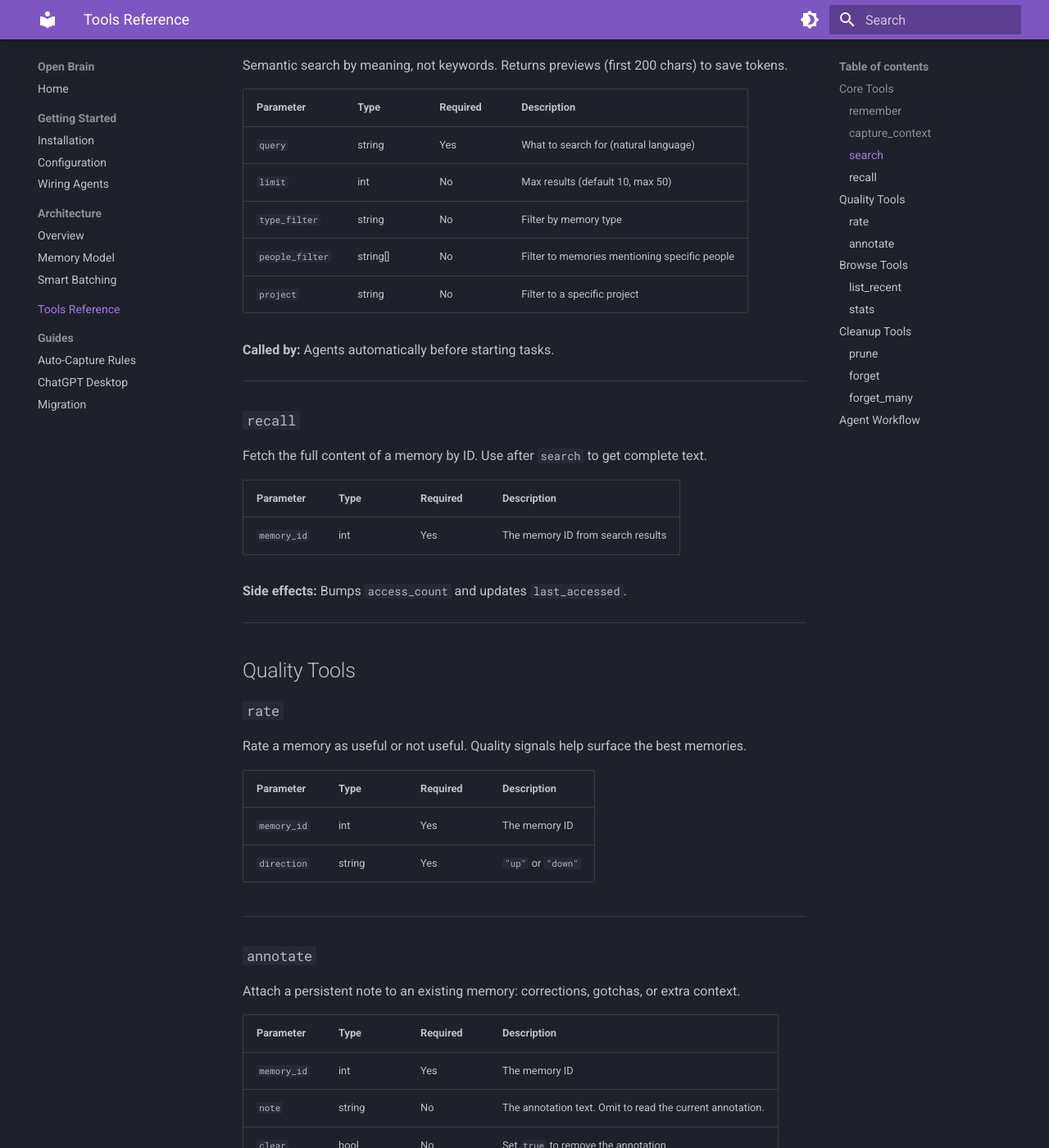
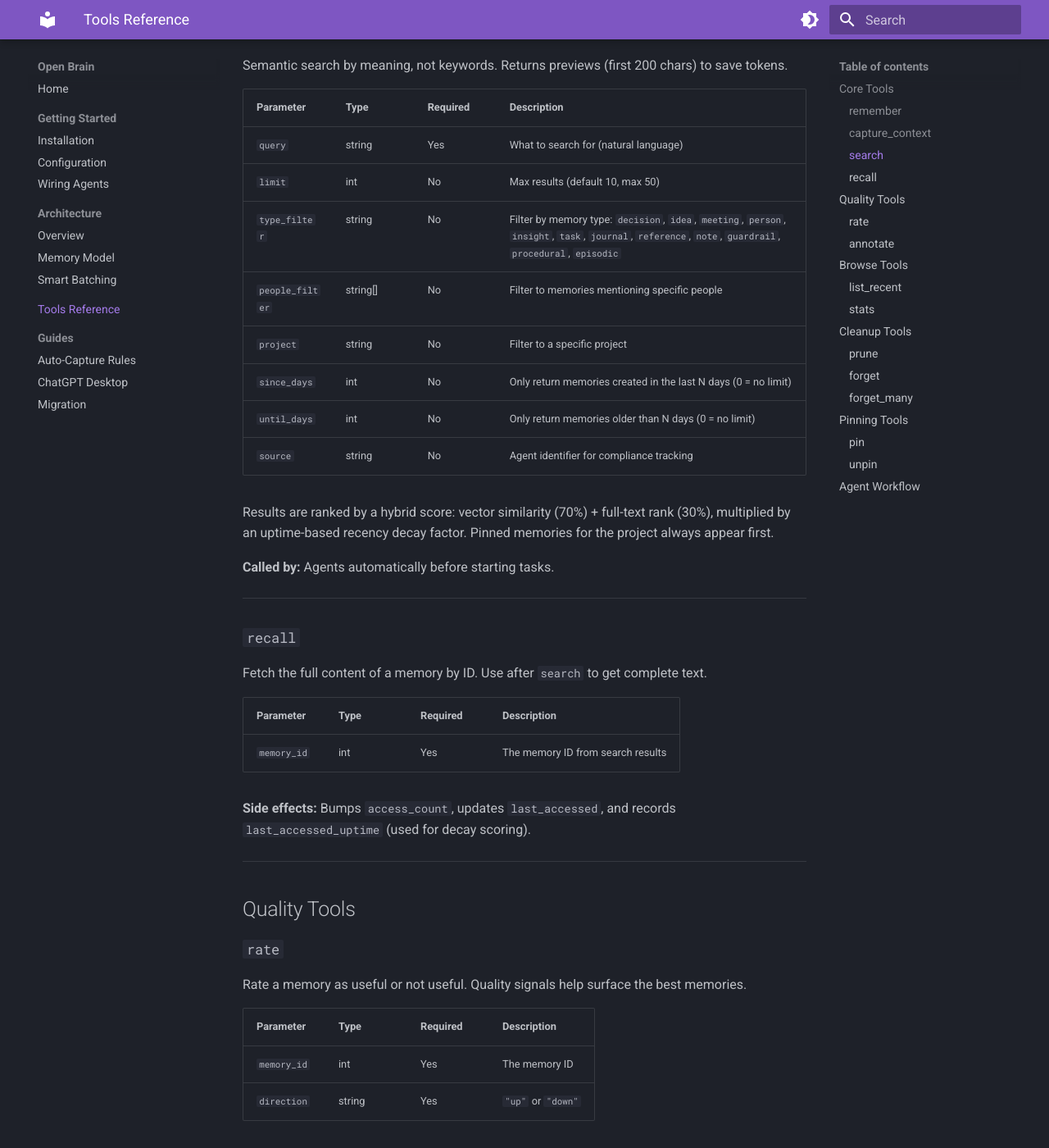
Before and after one commit to shep-engineering/open-brain, an MkDocs documentation site: the page built from docs/tools.md, in a window 1280 px wide and 1400 px high, scrolled down 1124 px. Shown: the whole window at 82% size. Built offline with MkDocs 1.6.1 and Material for MkDocs 9.7.7, drawn with Linux system fonts in a browser that asks for light colours; some of the changed text lies outside the part shown.

Commit message:
docs: update README, docs site source for v0.4.x features (hybrid search, uptime decay, procedural/episodic types, time-scoped search, pin/unpin)

````diff
--- a/docs/tools.md
+++ b/docs/tools.md
@@ -42,9 +42,14 @@ Semantic search by meaning, not keywords. Returns previews (first 200 chars) to
 |-----------|------|----------|-------------|
 | `query` | string | Yes | What to search for (natural language) |
 | `limit` | int | No | Max results (default 10, max 50) |
-| `type_filter` | string | No | Filter by memory type |
+| `type_filter` | string | No | Filter by memory type: `decision`, `idea`, `meeting`, `person`, `insight`, `task`, `journal`, `reference`, `note`, `guardrail`, `procedural`, `episodic` |
 | `people_filter` | string[] | No | Filter to memories mentioning specific people |
 | `project` | string | No | Filter to a specific project |
+| `since_days` | int | No | Only return memories created in the last N days (0 = no limit) |
+| `until_days` | int | No | Only return memories older than N days (0 = no limit) |
+| `source` | string | No | Agent identifier for compliance tracking |
+
+Results are ranked by a hybrid score: vector similarity (70%) + full-text rank (30%), multiplied by an uptime-based recency decay factor. Pinned memories for the project always appear first.
 
 **Called by:** Agents automatically before starting tasks.
 
@@ -58,7 +63,7 @@ Fetch the full content of a memory by ID. Use after `search` to get complete tex
 |-----------|------|----------|-------------|
 | `memory_id` | int | Yes | The memory ID from search results |
 
-**Side effects:** Bumps `access_count` and updates `last_accessed`.
+**Side effects:** Bumps `access_count`, updates `last_accessed`, and records `last_accessed_uptime` (used for decay scoring).
 
 ---
 
@@ -142,6 +147,31 @@ Batch-delete multiple memories by ID.
 
 ---
 
+## Pinning Tools
+
+### `pin`
+
+Pin a memory so it always appears at the top of search results for its project, regardless of query similarity. Use for workflow rules, conventions, and guardrails agents must always see.
+
+| Parameter | Type | Required | Description |
+|-----------|------|----------|-------------|
+| `memory_id` | int | Yes | The memory ID to pin |
+
+!!! note
+    Memory must belong to a project to be pinned. Global memories (no project) cannot be pinned.
+
+---
+
+### `unpin`
+
+Remove the pin from a memory, returning it to normal search ranking.
+
+| Parameter | Type | Required | Description |
+|-----------|------|----------|-------------|
+| `memory_id` | int | Yes | The memory ID to unpin |
+
+---
+
 ## Agent Workflow
 
 ```
````
Also changed, not shown: other parts of docs/tools.md (+1 -1 lines), README.md (+19 -7 lines), docs/getting-started/configuration.md (+4 -0 lines), docs/index.md (+6 -2 lines).
